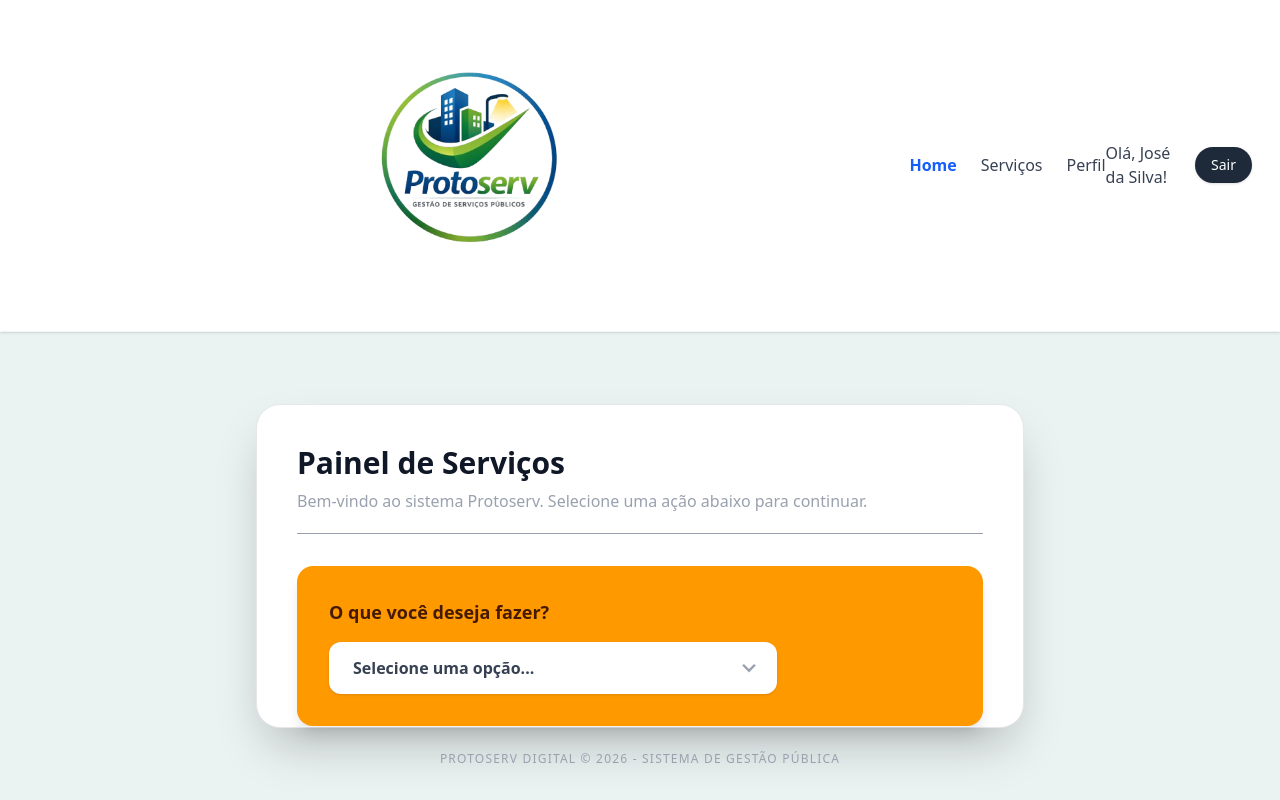
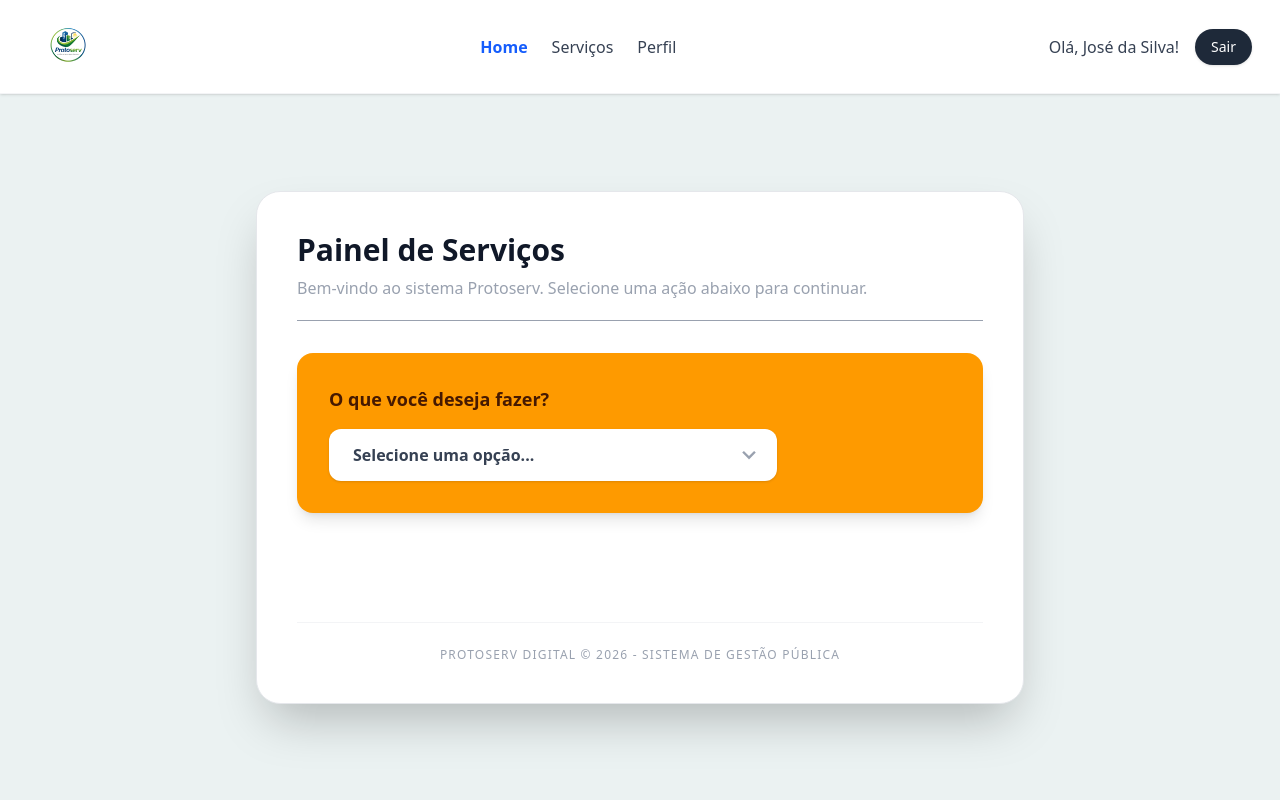
Before and after one commit to LuquetaW/protoserv, a Next.js app in the folder front-end/my-app/: page / in a window 1280 px wide. Built offline with nearby package versions, Linux system fonts and the light colour scheme.

Commit message:
refactor: tornar componente Logo flexível com props

```diff
--- a/front-end/my-app/components/Logo.tsx
+++ b/front-end/my-app/components/Logo.tsx
@@ -1,14 +1,20 @@
 import Image from "next/image";
 
-export default function Logo() {
+interface LogoProps {
+  className?: string;
+}
+
+export default function Logo({
+  className = "w-[250px]"
+}: LogoProps) {
   return (
-    <div className="flex justify-center w-full py-6">
+    <div className="flex">
       <Image
         src="/img/LogoProtoServ.png"
         alt="Logo ProtoServ"
-        width={400} //prré carregamento
+        width={400}
         height={300}
-        className="w-[400px] h-auto object-contain"
+        className={className} // Aplica a classe passada via prop
       />
     </div>
   );
```
